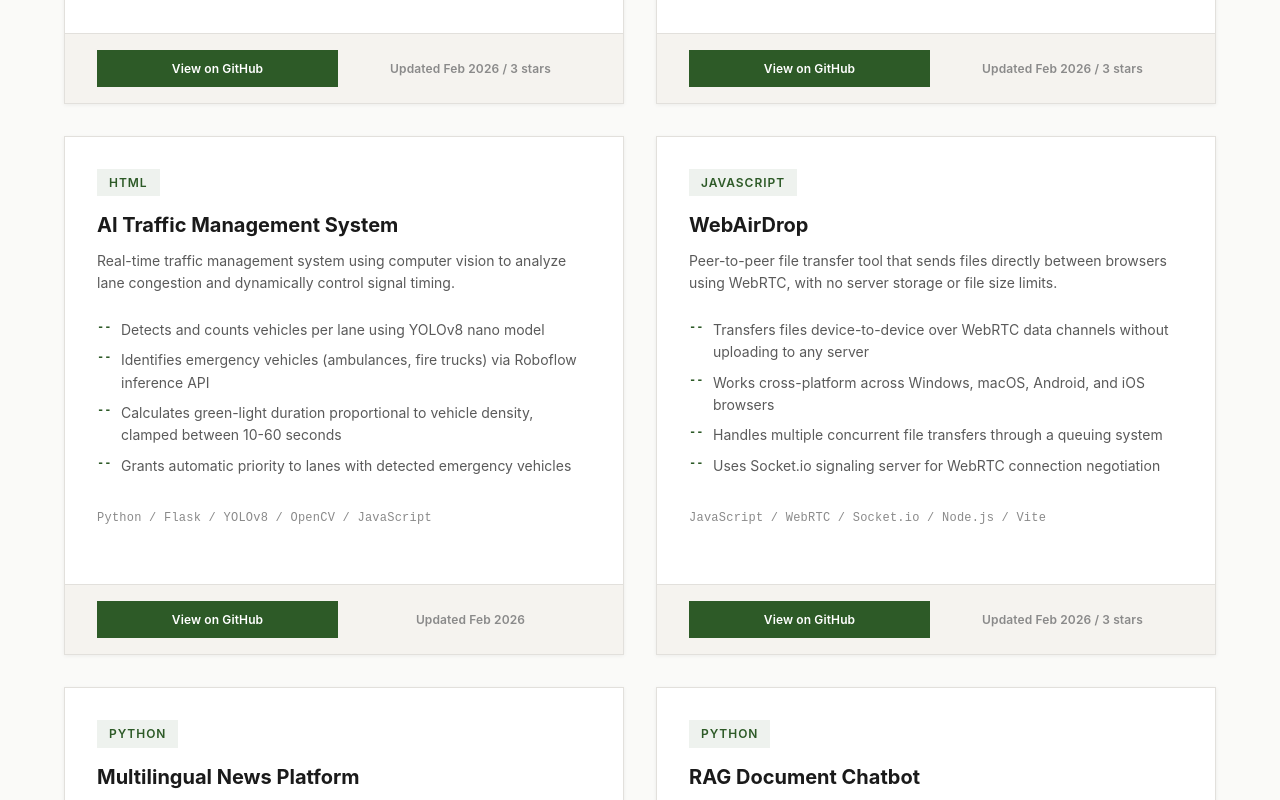
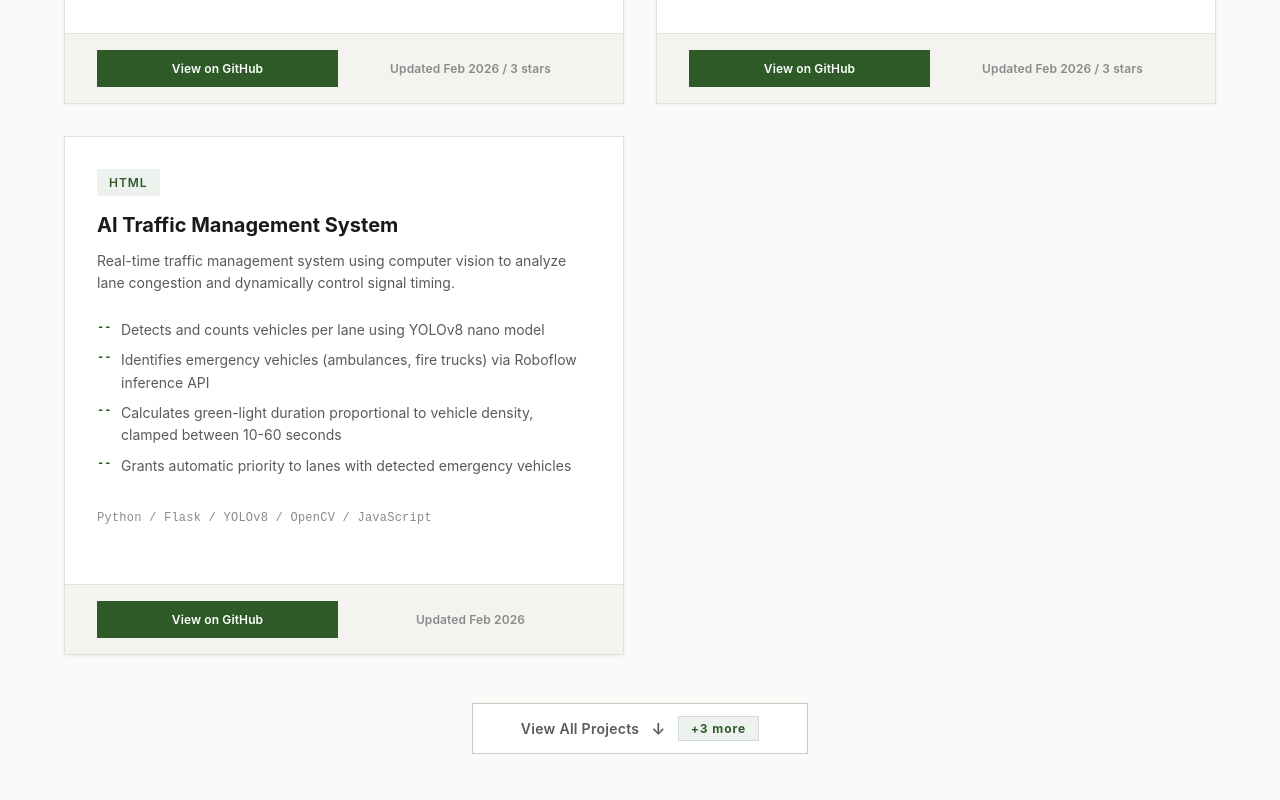
Before and after one commit to AaqibShaikh10/portfolio, a React (Vite) app: page / in a window 1280 px wide. Shown: the part 2280-3080 px from the top of the page. Built offline with nearby package versions, Linux system fonts and the light colour scheme.

Commit message:
feat: show 3 projects by default with View All Projects toggle button

```diff
--- a/src/components/Work.tsx
+++ b/src/components/Work.tsx
@@ -1,3 +1,4 @@
+import { useState } from 'react';
 import type { FeaturedProject } from '../data/types';
 import ProjectCard from './ProjectCard';
 
@@ -5,7 +6,14 @@ interface WorkProps {
     projects: FeaturedProject[];
 }
 
+const INITIAL_VISIBLE = 3;
+
 export default function Work({ projects }: WorkProps) {
+    const [showAll, setShowAll] = useState(false);
+
+    const visibleProjects = showAll ? projects : projects.slice(0, INITIAL_VISIBLE);
+    const hasMore = projects.length > INITIAL_VISIBLE;
+
     return (
         <section id="work" className="section">
             <div className="container">
@@ -16,10 +24,35 @@ export default function Work({ projects }: WorkProps) {
                     real-time systems. Each built to solve a specific problem.
                 </p>
                 <div className="projects-grid">
-                    {projects.map((project) => (
+                    {visibleProjects.map((project) => (
                         <ProjectCard key={project.name} project={project} />
                     ))}
                 </div>
+
+                {hasMore && (
+                    <div className="projects-toggle-wrap">
+                        <button
+                            className="btn projects-toggle-btn"
+                            onClick={() => setShowAll((prev) => !prev)}
+                            aria-expanded={showAll}
+                        >
+                            {showAll ? (
+                                <>
+                                    <span>Show Less</span>
+                                    <span className="projects-toggle-icon">↑</span>
+                                </>
+                            ) : (
+                                <>
+                                    <span>View All Projects</span>
+                                    <span className="projects-toggle-icon">↓</span>
+                                    <span className="projects-toggle-count">
+                                        +{projects.length - INITIAL_VISIBLE} more
+                                    </span>
+                                </>
+                            )}
+                        </button>
+                    </div>
+                )}
             </div>
         </section>
     );
--- a/src/index.css
+++ b/src/index.css
@@ -750,6 +750,60 @@ table {
   padding: var(--space-2) var(--space-4);
 }
 
+/* --- Projects Toggle --- */
+.projects-toggle-wrap {
+  display: flex;
+  justify-content: center;
+  margin-top: var(--space-7);
+}
+
+.projects-toggle-btn {
+  display: inline-flex;
+  align-items: center;
+  gap: var(--space-3);
+  padding: var(--space-3) var(--space-7);
+  font-size: var(--text-sm);
+  font-weight: 600;
+  border: 1px solid var(--color-border-strong);
+  background-color: var(--color-bg-elevated);
+  color: var(--color-text-secondary);
+  letter-spacing: 0.02em;
+  transition: all var(--duration-normal) var(--ease-out);
+  cursor: pointer;
+}
+
+.projects-toggle-btn:hover,
+.projects-toggle-btn:focus-visible {
+  border-color: var(--color-accent);
+  color: var(--color-accent);
+  background-color: var(--color-accent-light);
+  box-shadow: 0 4px 16px rgba(45, 90, 39, 0.12);
+}
+
+.projects-toggle-icon {
+  font-size: var(--text-base);
+  line-height: 1;
+  transition: transform var(--duration-fast) var(--ease-out);
+}
+
+.projects-toggle-btn:hover .projects-toggle-icon {
+  transform: translateY(2px);
+}
+
+.projects-toggle-btn[aria-expanded='true']:hover .projects-toggle-icon {
+  transform: translateY(-2px);
+}
+
+.projects-toggle-count {
+  font-size: var(--text-xs);
+  font-weight: 700;
+  letter-spacing: var(--tracking-wide);
+  color: var(--color-accent);
+  background-color: var(--color-accent-light);
+  padding: var(--space-1) var(--space-3);
+  border: 1px solid rgba(45, 90, 39, 0.15);
+}
+
 /* --- Skills --- */
 .skills-grid {
   display: grid;
```
